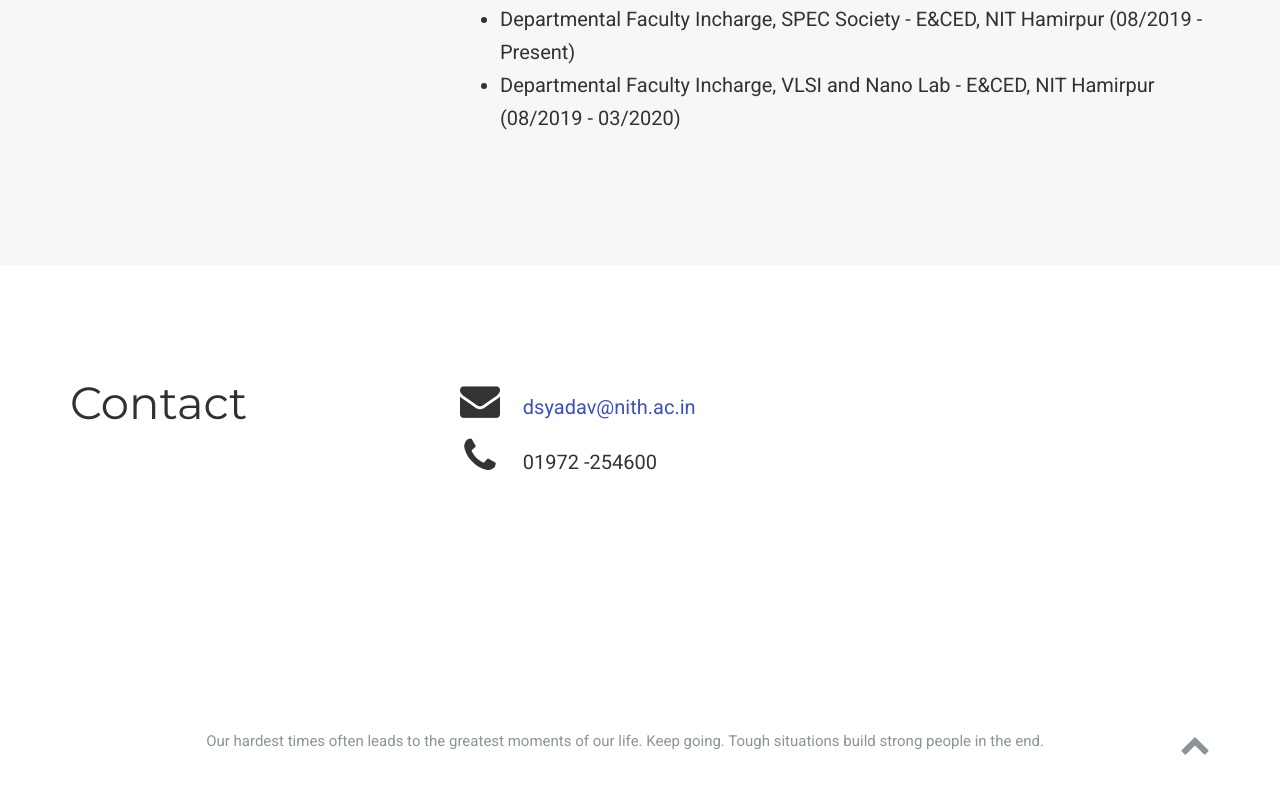
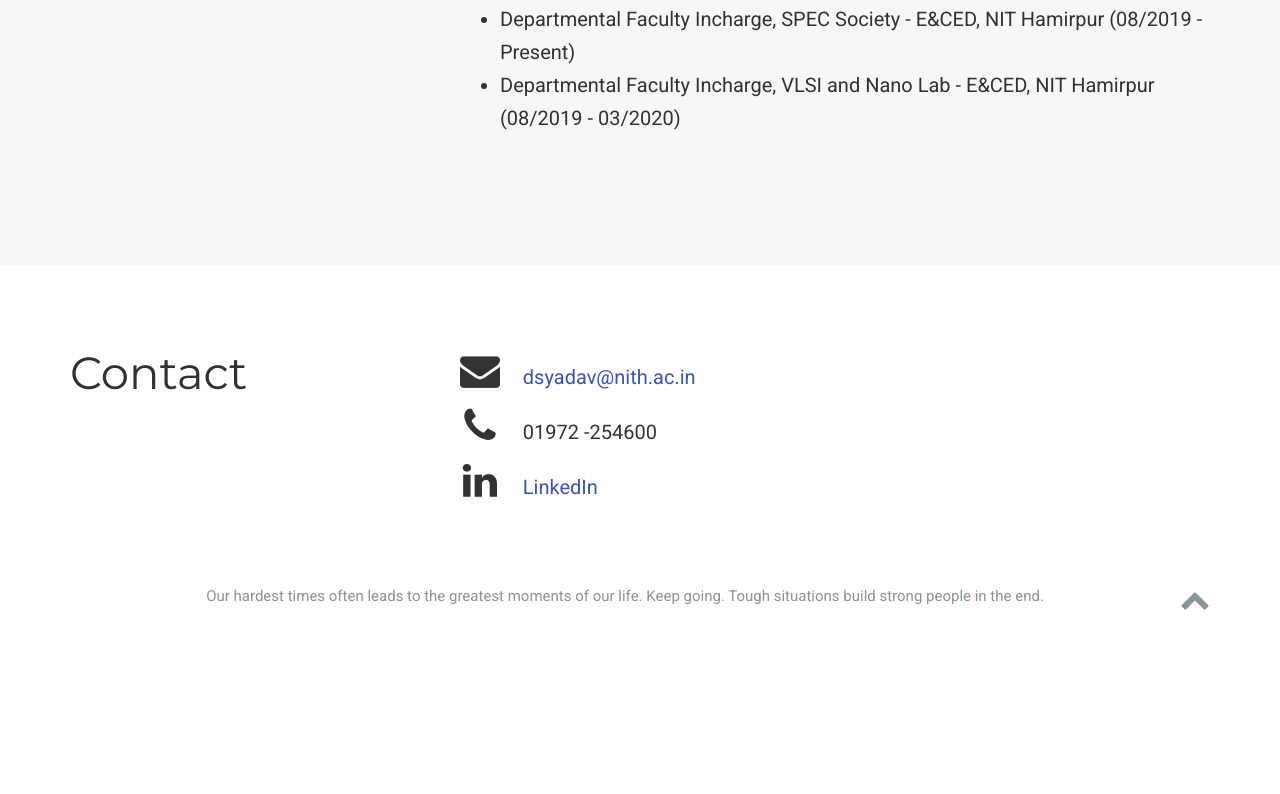
Before and after one commit to DragnEmperor/DSYPortfolio, a plain HTML site: page index.html in a window 1280 px wide. Shown: the part 4640-5434 px from the top of the page. After the commit the page ends 5309 px from the top, so only its background shows below. Drawn offline with nearby package versions, Linux system fonts and the light colour scheme; some icons are missing.

Commit message:
Fixed footer margin

```diff
--- a/index.html
+++ b/index.html
@@ -333,7 +333,7 @@
       </div>
     </div>
   </section> -->
-  <section id="contact" class="home-section">
+  <section id="contact" class="home-section" style="padding:80px 0px 0px 0px;">
     <div class="container">
       <div class="row">
         <div class="col-xs-12 col-md-4 section-heading">
@@ -350,6 +350,14 @@
               <i class="fa-li fa fa-phone fa-2x" aria-hidden="true"></i>
               <span>
                 01972 -254600
+              </span>
+            </li>
+            <li>
+              <i class="fa-li fa fa-linkedin fa-2x" aria-hidden="true"></i>
+              <span>
+                <a itemprop="sameAs" href="https://www.linkedin.com/in/dr-dharmendra-singh-yadav-73566127/" target="_blank"
+                  rel="noopener">LinkedIn
+                </a>
               </span>
             </li>
           </ul>
--- a/styles.css
+++ b/styles.css
@@ -317,7 +317,7 @@ ul.ul-edu li .description p.institution {
  **************************************************/
 
 footer {
-  margin: 4rem 0 0;
+  margin: 1rem 0 0;
   padding: 2rem 0;
   width: 100%;
 }
```
